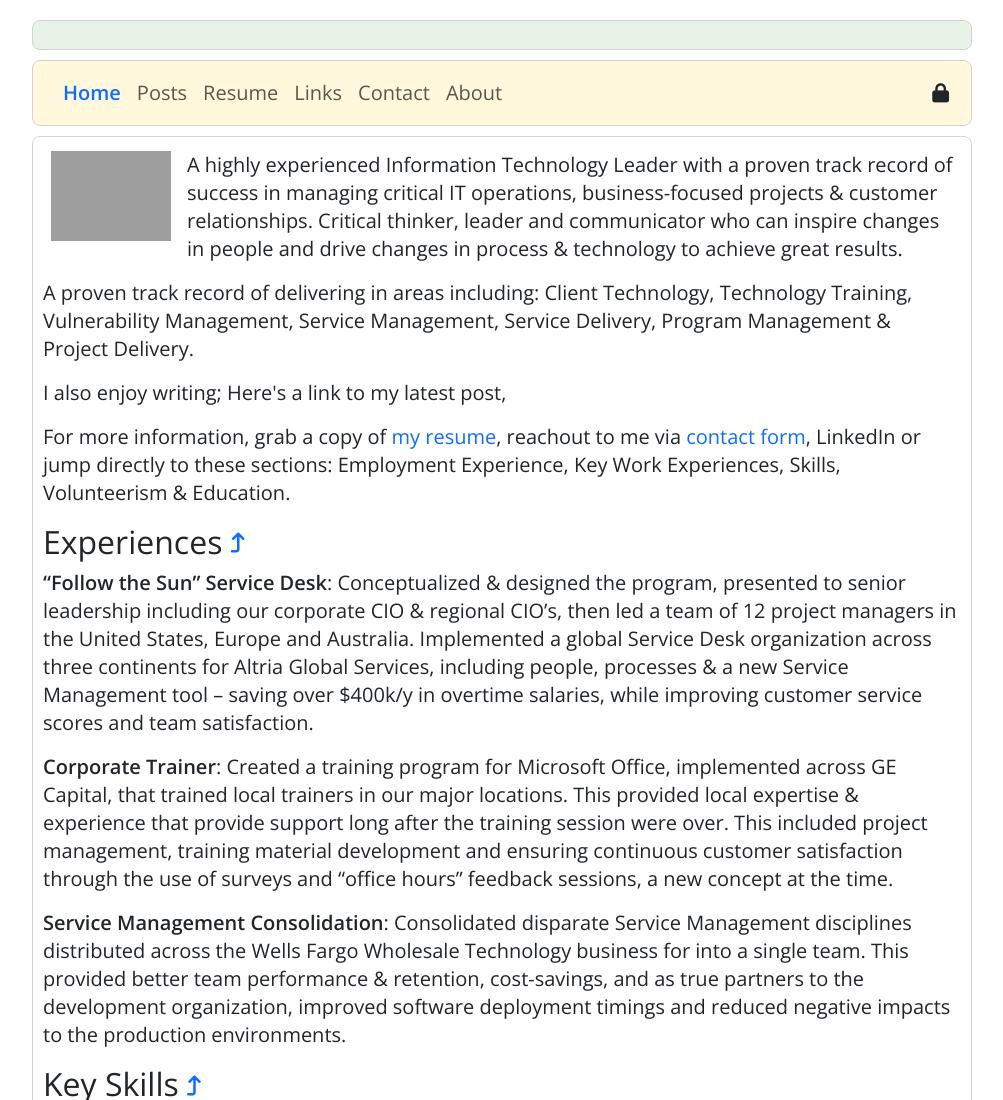
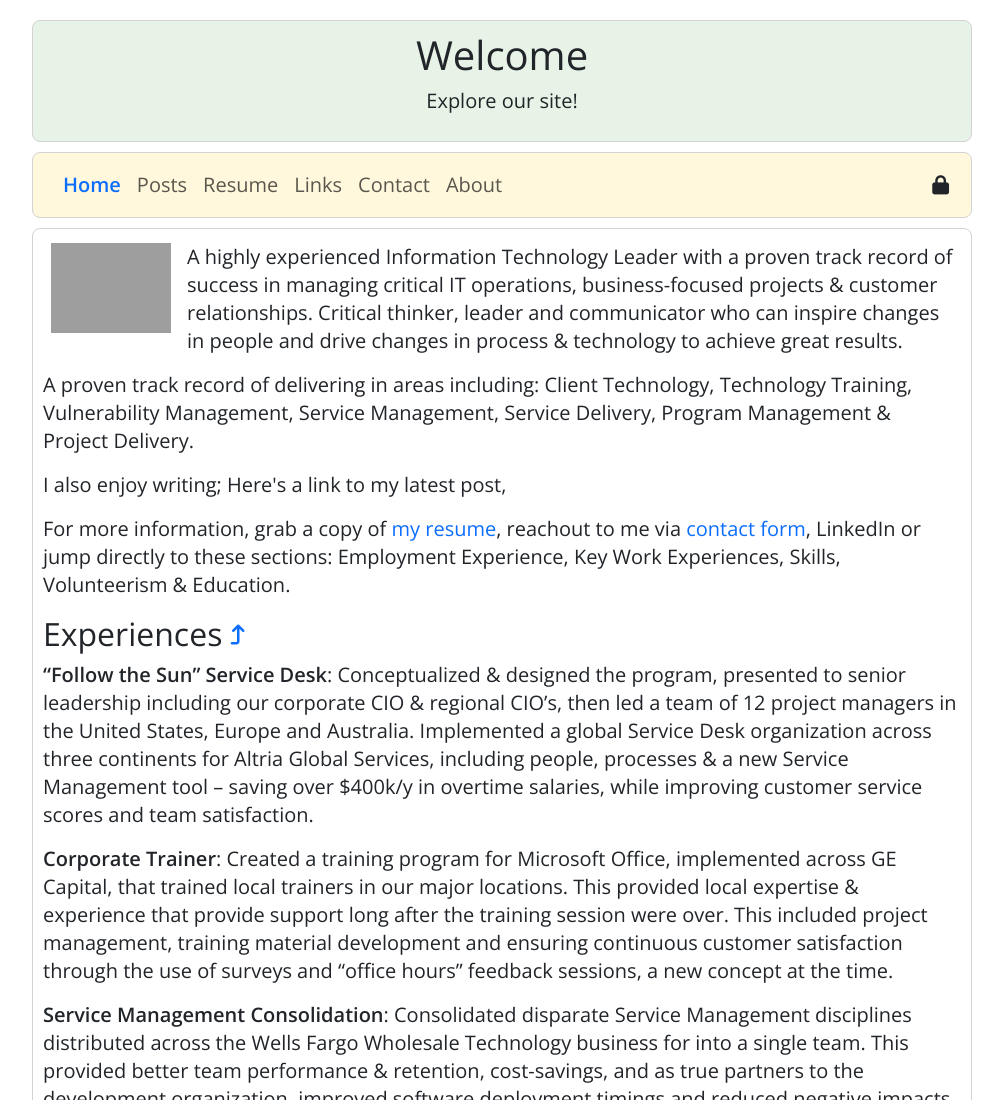
Before and after one commit to andresanz/schwelterhead.com, an Eleventy site: page _src/index.html in a window 1280 px wide. Shown: the top 1100 px of the page, without its empty margins (138-1141 px from the left). Built offline with nearby package versions, Linux system fonts and the light colour scheme; Eleventy itself is replaced by a stand-in of ours; files that its build step writes are made by us from their sources; grey boxes are pictures that could not be loaded.

Commit message:
FIXEDtitle-header

```diff
--- a/_src/_includes/header.liquid
+++ b/_src/_includes/header.liquid
@@ -1,7 +1,7 @@
 <header class="site-header">
     <div class="container">
 
-    {% if page.url == '/' %}
+    {% if page.url == '' %}
       <h1 class="display-6">{{ siteName }}</h1>
       <h3>{{ siteDescription }}</h3>
 
```
